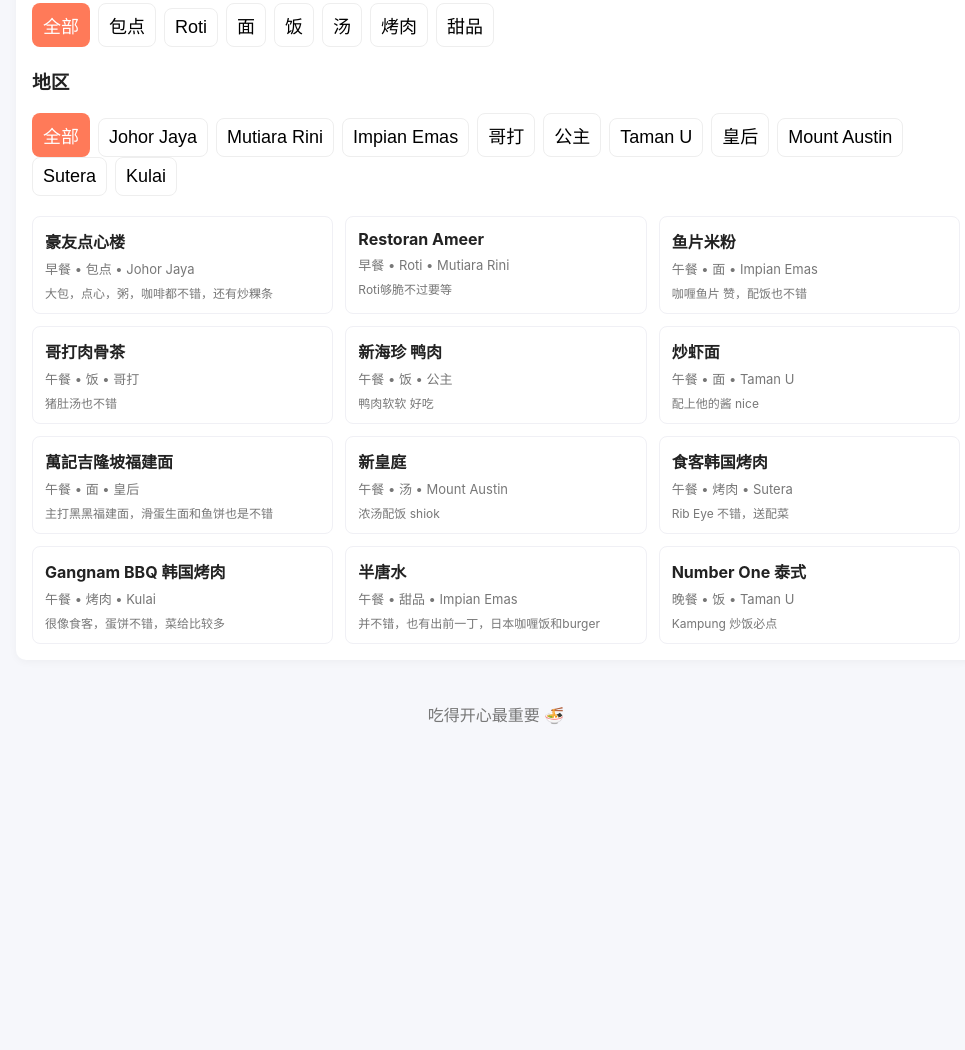
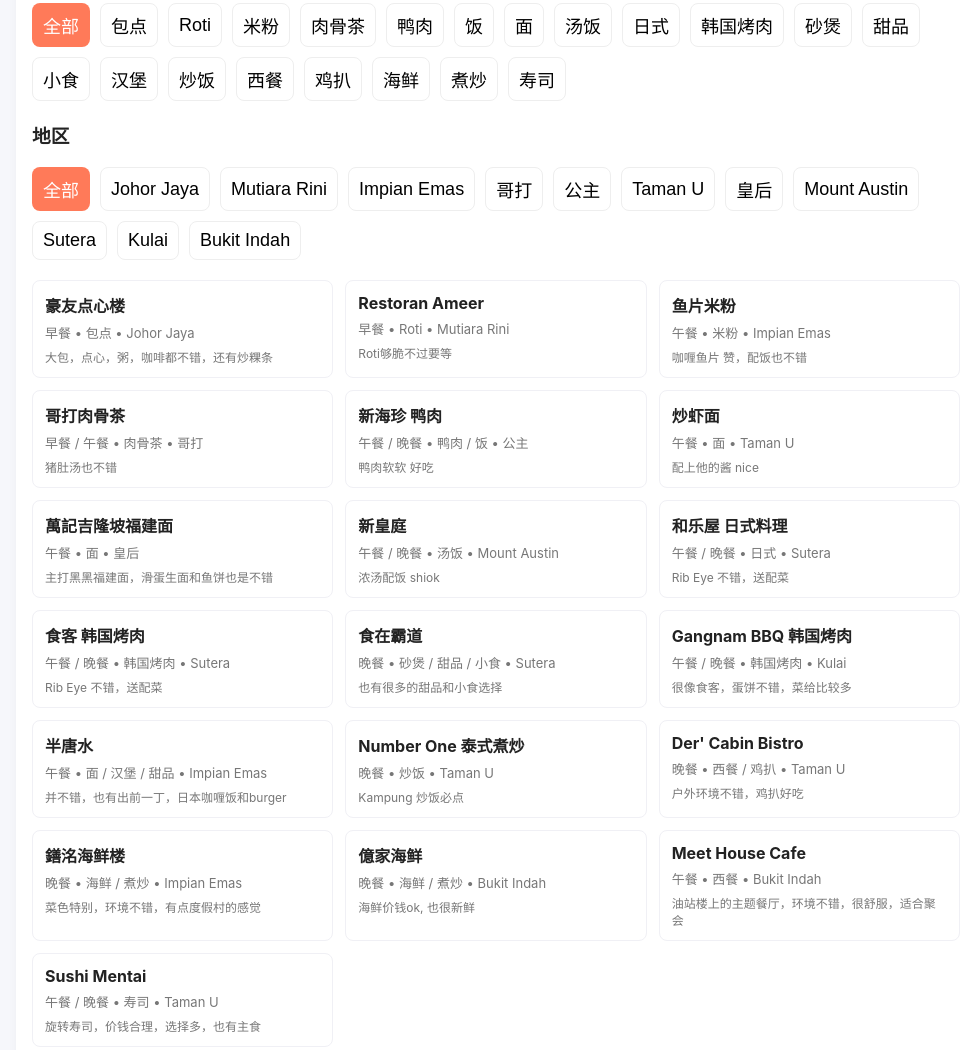
Before and after one commit to ricson5499/ricson5499.github.io, a plain HTML site: page tool/eatpage/index.html in a window 1280 px wide. Shown: the part 351-1401 px from the top of the page, without its empty margins (144-1109 px from the left). Before the commit the page ends 1095 px from the top, so only its background shows below. Drawn offline with Linux system fonts and the light colour scheme.

Commit message:
add more meal and change condition for single meal accept more type

```diff
--- a/tool/eatpage/css/styles.css
+++ b/tool/eatpage/css/styles.css
@@ -46,7 +46,8 @@ body{
 }
 .card h4{margin:0 0 6px 0}
 .muted{color:var(--muted);font-size:13px}
-.filter-btn{margin-right:8px;padding:8px 10px;border-radius:8px;border:1px solid #eee;background:#fff;cursor:pointer;font-size:var(--filter-btn-fontsize);}
+.panel .filters{display: flex;gap: 10px;flex-wrap: wrap;}
+.filter-btn{padding:8px 10px;border-radius:8px;border:1px solid #eee;background:#fff;cursor:pointer;font-size:var(--filter-btn-fontsize);}
 .filter-btn.active{background:var(--accent);color:#fff;border-color:transparent}
 .search-row{display:flex;gap:8px;margin-top:12px}
 .search-row input, .search-row select{flex:1;padding:8px;border-radius:8px;border:1px solid #eee}
--- a/tool/eatpage/data/meals.js
+++ b/tool/eatpage/data/meals.js
@@ -3,98 +3,154 @@
 const MEALS = [
   {
     "name": "豪友点心楼",
-    "meal": "早餐",
-    "type": "包点",
+    "meal": ["早餐"],
+    "type": ["包点"],
     "location": "Johor Jaya",
     "note": "大包，点心，粥，咖啡都不错，还有炒粿条",
     "tags": [""]
   },
   {
     "name": "Restoran Ameer",
-    "meal": "早餐",
-    "type": "Roti",
+    "meal": ["早餐"],
+    "type": ["Roti"],
     "location": "Mutiara Rini",
     "note": "Roti够脆不过要等",
     "tags": [""]
   },
   {
     "name": "鱼片米粉",
-    "meal": "午餐",
-    "type": "面",
+    "meal": ["午餐"],
+    "type": ["米粉"],
     "location": "Impian Emas",
     "note": "咖喱鱼片 赞，配饭也不错",
     "tags": ["饭"]
   },
   {
     "name": "哥打肉骨茶",
-    "meal": "午餐",
-    "type": "饭",
+    "meal": ["早餐","午餐"],
+    "type": ["肉骨茶"],
     "location": "哥打",
     "note": "猪肚汤也不错",
     "tags": ["饭"]
   },
   {
     "name": "新海珍 鸭肉",
-    "meal": "午餐",
-    "type": "饭",
+    "meal": ["午餐","晚餐"],
+    "type": ["鸭肉","饭"],
     "location": "公主",
     "note": "鸭肉软软 好吃",
     "tags": [""]
   },
   {
     "name": "炒虾面",
-    "meal": "午餐",
-    "type": "面",
+    "meal": ["午餐"],
+    "type": ["面"],
     "location": "Taman U",
     "note": "配上他的酱 nice",
     "tags": [""]
   },
   {
     "name": "萬記吉隆坡福建面",
-    "meal": "午餐",
-    "type": "面",
+    "meal": ["午餐"],
+    "type": ["面"],
     "location": "皇后",
     "note": "主打黑黑福建面，滑蛋生面和鱼饼也是不错",
     "tags": [""]
   },
   {
     "name": "新皇庭",
-    "meal": "午餐",
-    "type": "汤",
+    "meal": ["午餐","晚餐"],
+    "type": ["汤饭"],
     "location": "Mount Austin",
     "note": "浓汤配饭 shiok",
     "tags": [""]
   },
   {
-    "name": "食客韩国烤肉",
-    "meal": "午餐",
-    "type": "烤肉",
+    "name": "和乐屋 日式料理",
+    "meal": ["午餐","晚餐"],
+    "type": ["日式"],
     "location": "Sutera",
     "note": "Rib Eye 不错，送配菜",
     "tags": [""]
   },
   {
+    "name": "食客 韩国烤肉",
+    "meal": ["午餐","晚餐"],
+    "type": ["韩国烤肉"],
+    "location": "Sutera",
+    "note": "Rib Eye 不错，送配菜",
+    "tags": [""]
+  },
+  {
+    "name": "食在霸道",
+    "meal": ["晚餐"],
+    "type": ["砂煲","甜品","小食"],
+    "location": "Sutera",
+    "note": "也有很多的甜品和小食选择",
+    "tags": [""]
+  },
+  {
     "name": "Gangnam BBQ 韩国烤肉",
-    "meal": "午餐",
-    "type": "烤肉",
+    "meal": ["午餐","晚餐"],
+    "type": ["韩国烤肉"],
     "location": "Kulai",
     "note": "很像食客，蛋饼不错，菜给比较多",
     "tags": [""]
   },
   {
     "name": "半唐水",
-    "meal": "午餐",
-    "type": "甜品",
+    "meal": ["午餐"],
+    "type": ["面","汉堡","甜品"],
     "location": "Impian Emas",
     "note": "并不错，也有出前一丁，日本咖喱饭和burger",
     "tags": [""]
   },
   {
-    "name": "Number One 泰式",
-    "meal": "晚餐",
-    "type": "饭",
+    "name": "Number One 泰式煮炒",
+    "meal": ["晚餐"],
+    "type": ["炒饭"],
     "location": "Taman U",
     "note": "Kampung 炒饭必点",
     "tags": [""]
   },
+  {
+    "name": "Der' Cabin Bistro",
+    "meal": ["晚餐"],
+    "type": ["西餐","鸡扒"],
+    "location": "Taman U",
+    "note": "户外环境不错，鸡扒好吃",
+    "tags": [""]
+  },
+  {
+    "name": "鐥洺海鲜楼",
+    "meal": ["晚餐"],
+    "type": ["海鲜","煮炒"],
+    "location": "Impian Emas",
+    "note": "菜色特别，环境不错，有点度假村的感觉",
+    "tags": [""]
+  },
+  {
+    "name": "億家海鲜",
+    "meal": ["晚餐"],
+    "type": ["海鲜","煮炒"],
+    "location": "Bukit Indah",
+    "note": "海鲜价钱ok, 也很新鲜",
+    "tags": [""]
+  },
+  {
+    "name": "Meet House Cafe",
+    "meal": ["午餐"],
+    "type": ["西餐"],
+    "location": "Bukit Indah",
+    "note": "油站楼上的主题餐厅，环境不错，很舒服，适合聚会",
+    "tags": [""]
+  },
+  {
+    "name": "Sushi Mentai",
+    "meal": ["午餐","晚餐"],
+    "type": ["寿司"],
+    "location": "Taman U",
+    "note": "旋转寿司，价钱合理，选择多，也有主食",
+    "tags": [""]
+  },
 ];
--- a/tool/eatpage/js/main.js
+++ b/tool/eatpage/js/main.js
@@ -9,8 +9,12 @@
     const locationButtons = document.getElementById('locationButtons');
 
     // Unique values
-    const mealTypes = [...new Set(MEALS.map(x => x.meal))];
-    const foodTypes = [...new Set(MEALS.map(x => x.type))];
+    const mealTypes = [...new Set(
+      MEALS.flatMap(x => Array.isArray(x.meal) ? x.meal : [x.meal])
+    )];
+    const foodTypes = [...new Set(
+      MEALS.flatMap(x => Array.isArray(x.type) ? x.type : [x.type])
+    )];
     const locationTypes = [...new Set(MEALS.map(x => x.location))];
 
     let selectedMeal = '全部';
@@ -70,7 +74,13 @@
 
         div.innerHTML = `
           <h4>${x.name}</h4>
-          <div class="muted">${x.meal} • ${x.type} • ${x.location}</div>
+          <div class="muted">
+  ${(Array.isArray(x.meal) ? x.meal.join(' / ') : x.meal)}
+  •
+  ${(Array.isArray(x.type) ? x.type.join(' / ') : x.type)}
+  •
+  ${x.location}
+</div>
           <div class="small muted" style="margin-top:6px;">${x.note || ''}</div>
         `;
 
@@ -84,11 +94,13 @@
 
       let list = MEALS.slice();
 
-      if (selectedMeal !== '全部')
-        list = list.filter(x => x.meal === selectedMeal);
+      if (selectedMeal !== '全部') {
+        list = list.filter(x => Array.isArray(x.meal) ? x.meal.includes(selectedMeal) : x.meal === selectedMeal);
+      }
 
-      if (selectedType !== '全部')
-        list = list.filter(x => x.type === selectedType);
+      if (selectedType !== '全部') {
+        list = list.filter(x => Array.isArray(x.type) ? x.type.includes(selectedType) : x.type === selectedType);
+      }
 
       if (selectedLocation !== '全部')
         list = list.filter(x => x.location === selectedLocation);
```
